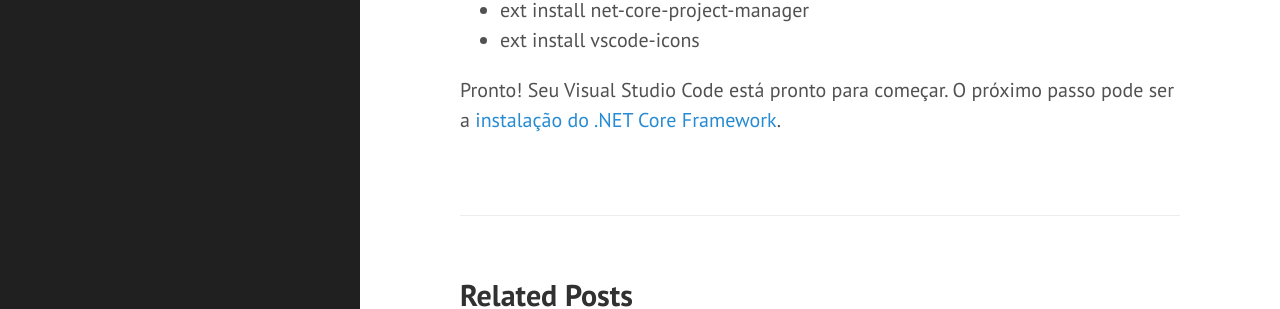
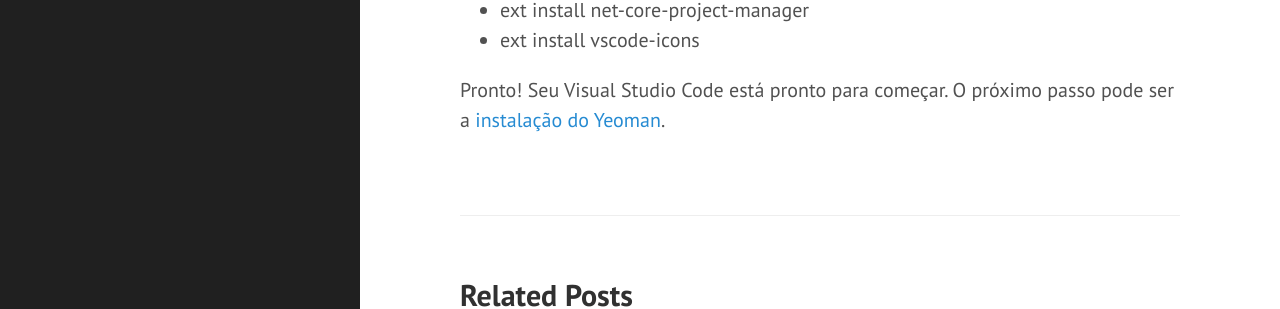
Before and after one commit to johnowl/johnowl.github.io, a Jekyll site: the page built from _posts/2017-02-03-preparando-o-visual-studio-code-para-trabalhar-com-dotnetcore.md, in a window 1280 px wide and 1285 px high. Shown: the part 645-954 px from the top of the window. Built offline with Jekyll 4.4.1, drawn with Linux system fonts in a browser that asks for light colours; comment, search, counter and statistics services are not loaded.

Commit message:
Revisão dos textos.

```diff
--- a/_posts/2017-02-03-preparando-o-visual-studio-code-para-trabalhar-com-dotnetcore.md
+++ b/_posts/2017-02-03-preparando-o-visual-studio-code-para-trabalhar-com-dotnetcore.md
@@ -22,4 +22,4 @@
 * ext install net-core-project-manager
 * ext install vscode-icons
 
-Pronto! Seu Visual Studio Code está pronto para começar. O próximo passo pode ser a <a href="https://www.microsoft.com/net/download/core#/sdk/current" target="_blank">instalação do .NET Core Framework</a>.
+Pronto! Seu Visual Studio Code está pronto para começar. O próximo passo pode ser a [instalação do Yeoman]({{site.baseurl}}/preparando-o-windows-para-criar-sua-primeira-aplicacao-asp-net-core.md).
```
